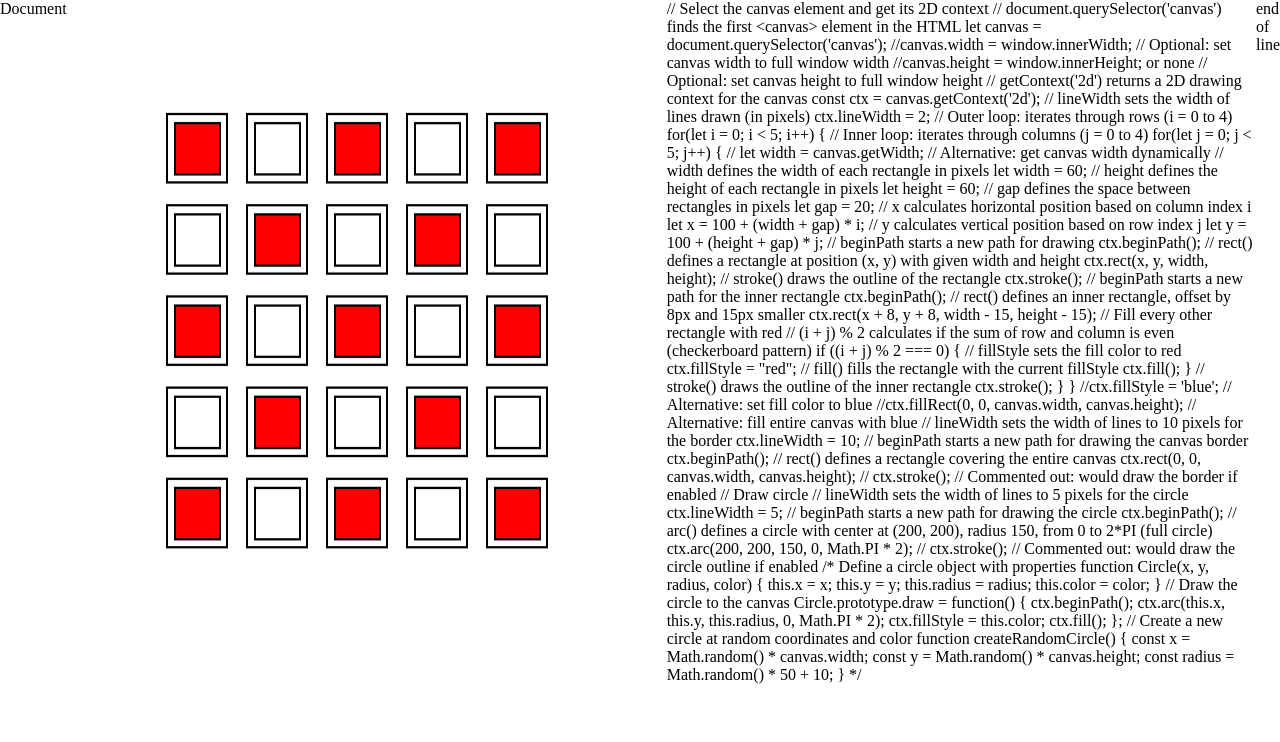
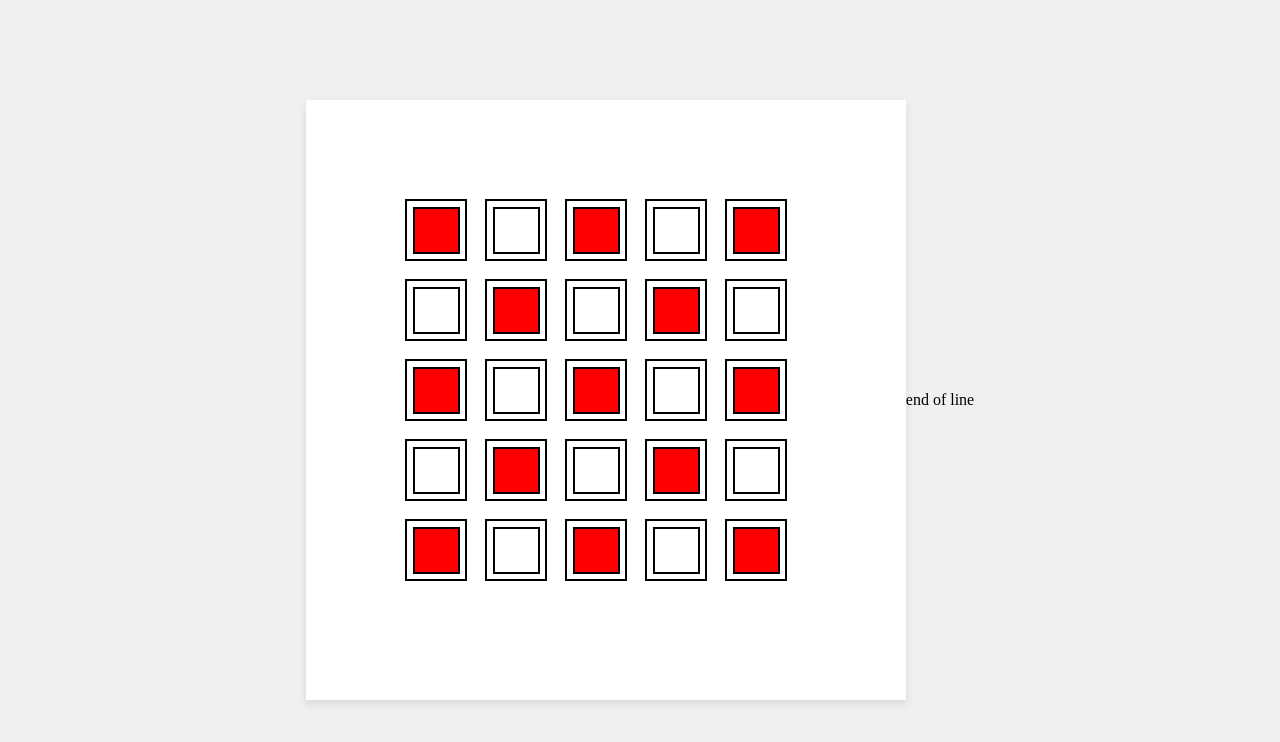
Before and after one commit to Ij888/Modern-JavaScript, a website: page creativecoding/canvas.html in a window 1280 px wide. Drawn offline with Linux system fonts and the light colour scheme.

Commit message:
modifying components: refoctoring app model

```diff
--- a/creativecoding/style.css
+++ b/creativecoding/style.css
@@ -1,7 +1,19 @@
-*{
+* {
     margin: 0;
     padding: 0;
     scroll-behavior: smooth;
+}
+
+body {
     display: flex;
+    justify-content: center;
+    align-items: center;
+    min-height: 100vh;
+    background-color: #f0f0f0;
+}
 
+canvas {
+    display: block;
+    background-color: white;
+    box-shadow: 0 4px 8px rgba(0,0,0,0.1);
 }
```
Also changed, not shown: creativecoding/canvas.html (+0 -2 lines), creativecoding/app.js (line endings or trailing spaces).
